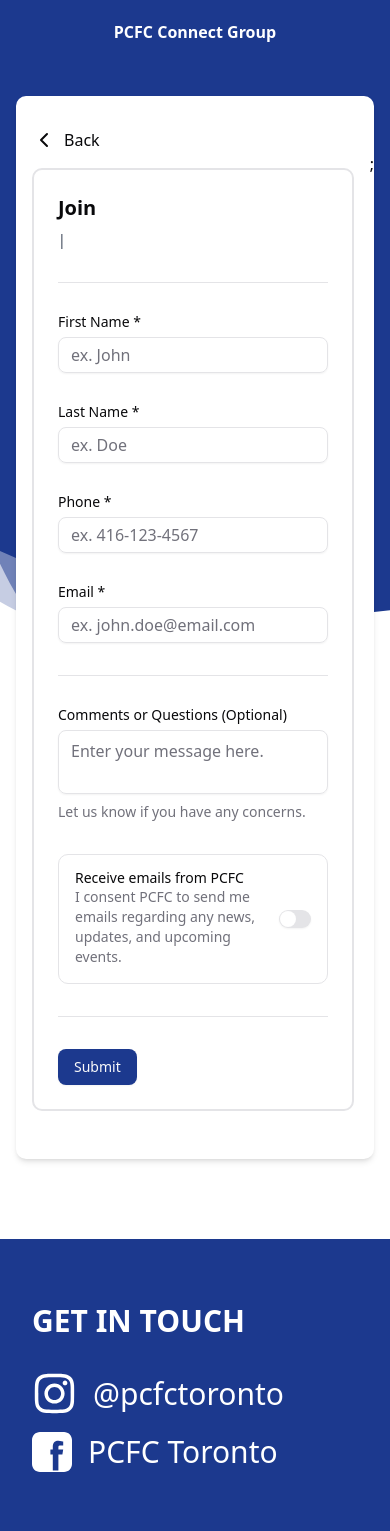
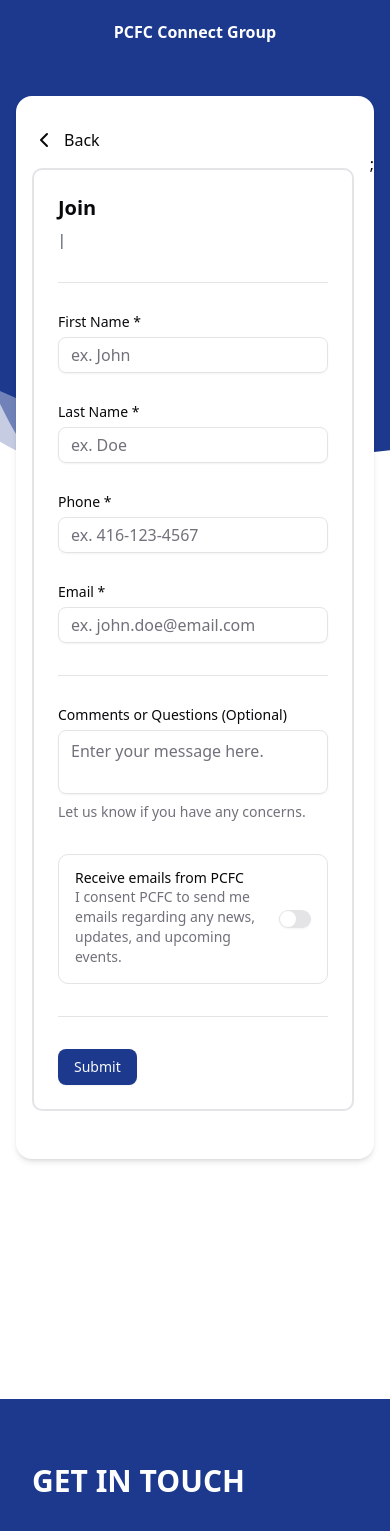
Before and after one commit to marcbensan/pcfc-connect-group, a Next.js app: page /form in a window 390 px wide. Shown: the top 1531 px of the page. Built offline with nearby package versions, Linux system fonts and the light colour scheme; no server answers; a web font is replaced by a local one.

Commit message:
feat: ui and error message

```diff
--- a/src/app/layout.tsx
+++ b/src/app/layout.tsx
@@ -69,7 +69,7 @@ export default function RootLayout({
       >
         <Navbar />
         <div className="custom-shape-divider-top-1743653415 mt-16 ">
-          <div className="h-[30rem] md:h-[20rem] bg-blue-900"></div>
+          <div className="h-[20rem] md:h-[20rem] bg-blue-900"></div>
           <svg
             data-name="Layer 1"
             xmlns="http://www.w3.org/2000/svg"
@@ -93,10 +93,11 @@ export default function RootLayout({
           </svg>
         </div>
         <div className="flex items-center w-full overflow-hidden mt-4 mb-16 md:mb-32 justify-center p-4 ">
-          <div className="md:w-[50rem] min-h-screen z-5 bg-white shadow-md rounded-lg md:rounded-3xl ">
+          <div className="md:w-[50rem] z-5 bg-white shadow-md rounded-2xl ">
             {children}
           </div>
         </div>
+        <div className="min-h-[10rem] md:hidden" />
         <Footer />
       </body>
     </html>
--- a/src/app/page.tsx
+++ b/src/app/page.tsx
@@ -25,7 +25,7 @@ export default async function Home({
   });
 
   return (
-    <div className="flex flex-col items-center space-y-12 mx-2 my-8">
+    <div className="flex flex-col items-center space-y-12 m-4 md:my-12">
       <SearchFilters />
       <ExpandableCard leaders={leaders} />
     </div>
--- a/src/components/cards.tsx
+++ b/src/components/cards.tsx
@@ -30,6 +30,8 @@ export function ExpandableCard({ leaders }: { leaders: Leader[] }) {
   useOutsideClick(ref, () => setActive(null));
 
   return (
+    <>
+      {leaders.length > 0 ? (
         <>
           {active && typeof active === "object" && (
             <motion.div
@@ -142,6 +144,12 @@ export function ExpandableCard({ leaders }: { leaders: Leader[] }) {
             ))}
           </ul>
         </>
+      ) : (
+        <div className="p-12 text-center w-full text-gray-700">
+          No leaders matched those schedules.
+        </div>
+      )}
+    </>
   );
 }
 
```
Lines whose indentation alone changed are shown as unchanged.
